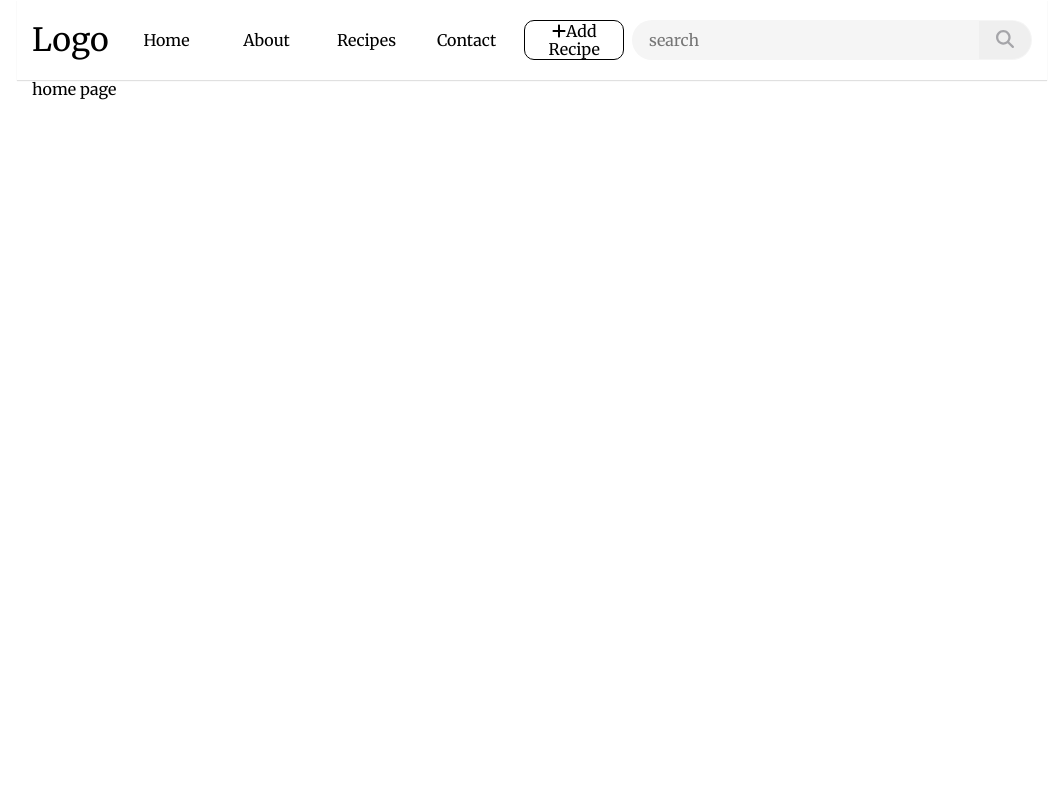
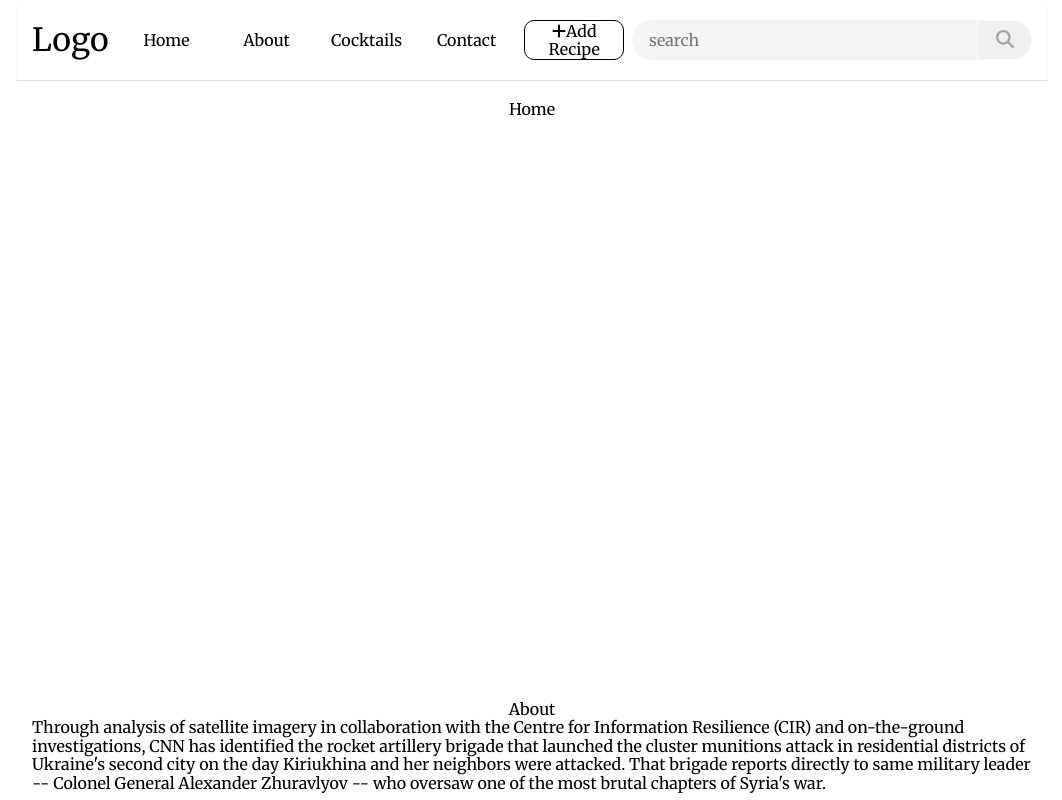
Before and after one commit to Eleyalante/Coctails, a React (Create React App) app in the folder client/: page / in a window 1280 px wide. Shown: the top 800 px of the page, without its empty margins (108-1170 px from the left). Built offline with nearby package versions, Linux system fonts and the light colour scheme; the HTML template or start-up script is replaced by a standard one.

Commit message:
fix nav and content

```diff
--- a/client/src/components/GlobalStyles/GlobalStyles.scss
+++ b/client/src/components/GlobalStyles/GlobalStyles.scss
@@ -17,6 +17,7 @@
 
 html {
   font-size: 62.5%;
+  scroll-behavior: smooth;
 }
 
 body {
--- /dev/null
+++ b/client/src/components/MainLayout/Content/Content.module.scss
@@ -0,0 +1,21 @@
+.wrapper {
+}
+.inner {
+}
+.home-section,
+.about-section,
+.cocktails-section,
+.contact-section {
+  height: 500px;
+}
+.home-header,
+.about-header,
+.cocktails-header,
+.contact-header {
+  display: flex;
+  justify-content: center;
+}
+.about-section,
+.cocktails-section {
+  padding-top: 100px;
+}
--- /dev/null
+++ b/client/src/components/MainLayout/Content/index.js
@@ -0,0 +1,59 @@
+import React from "react";
+import classNames from "classnames/bind";
+import styles from "./Content.module.scss";
+import { FontAwesomeIcon } from "@fortawesome/react-fontawesome";
+import {
+  faLocationDot,
+  faEnvelope,
+  faPhone,
+} from "@fortawesome/free-solid-svg-icons";
+const cx = classNames.bind(styles);
+
+function Content() {
+  return (
+    <div className={cx("wrapper")}>
+      <div className={cx("inner")}>
+        <div id='home' className={cx("home-section")}>
+          <div className={cx("home-header")}>Home</div>
+        </div>
+        <div id='about' className={cx("about-section")}>
+          <div className={cx("about-header")}>About</div>
+          <div className={cx("about-content")}>
+            <p>
+              Through analysis of satellite imagery in collaboration with the
+              Centre for Information Resilience (CIR) and on-the-ground
+              investigations, CNN has identified the rocket artillery brigade
+              that launched the cluster munitions attack in residential
+              districts of Ukraine's second city on the day Kiriukhina and her
+              neighbors were attacked. That brigade reports directly to same
+              military leader -- Colonel General Alexander Zhuravlyov -- who
+              oversaw one of the most brutal chapters of Syria's war.
+            </p>
+          </div>
+        </div>
+        <div id='cocktails' className={cx("cocktails-section")}>
+          <div className={cx("cocktails-header")}>Cocktails</div>
+        </div>
+        <div id='contact' className={cx("contact-section")}>
+          <div className={cx("contact-header")}>Contact</div>
+          <div className={cx("contact-content")}>
+            <p>
+              <FontAwesomeIcon icon={faLocationDot} />
+              London, UK
+            </p>
+            <p>
+              <FontAwesomeIcon icon={faPhone} />
+              Phone: +000 123456789
+            </p>
+            <p>
+              <FontAwesomeIcon icon={faEnvelope} />
+              Email: mail@mail.com
+            </p>
+          </div>
+        </div>
+      </div>
+    </div>
+  );
+}
+
+export default Content;
--- a/client/src/components/MainLayout/Header/Header.module.scss
+++ b/client/src/components/MainLayout/Header/Header.module.scss
@@ -13,12 +13,12 @@
   padding-right: 15px;
   background: rgba(255, 255, 255, 0.8);
 
-  position: sticky;
+  position: fixed;
   top: 0;
   z-index: 999;
 }
 .inner {
-  height: 100%;
+  height: var(--default-layout-header-height);
   width: var(--default-layout-width);
   display: flex;
   align-items: center;
@@ -37,6 +37,7 @@
     border: var(--border-radius);
     &:hover {
       cursor: pointer;
+      font-size: 1.8rem;
       // background-color: #f5f5f5;
       color: var(--primary);
     }
--- a/client/src/components/MainLayout/Header/index.js
+++ b/client/src/components/MainLayout/Header/index.js
@@ -1,3 +1,4 @@
+// import style, classname, icons
 import styles from "./Header.module.scss";
 import classNames from "classnames/bind";
 import { FontAwesomeIcon } from "@fortawesome/react-fontawesome";
@@ -7,6 +8,12 @@ import {
   faPlus,
   faSpinner,
 } from "@fortawesome/free-solid-svg-icons";
+
+//import
+// import { useState } from "react";
+// import { FaSearch } from "react-icons/fa";
+// import { useNavigate } from "react-router-dom";
+
 const cx = classNames.bind(styles);
 
 function Header() {
@@ -19,10 +26,18 @@ function Header() {
           </button>
         </div>
         <div className={cx("nav")}>
-          <button>Home</button>
-          <button>About</button>
-          <button>Recipes</button>
-          <button>Contact</button>
+          <button>
+            <a href='#'>Home</a>
+          </button>
+          <button>
+            <a href='#about'>About</a>
+          </button>
+          <button>
+            <a href='#cocktails'>Cocktails</a>
+          </button>
+          <button>
+            <a href='#contact'>Contact</a>
+          </button>
         </div>
         <div className={cx("add")}>
           <button className={cx("add-btn")}>
--- a/client/src/components/MainLayout/Layout.module.scss
+++ b/client/src/components/MainLayout/Layout.module.scss
@@ -2,13 +2,15 @@
   display: flex;
   flex-direction: column;
   align-items: center;
-  height: 1000px;
+  padding-right: 15px;
+  padding-left: 15px;
+  margin-right: auto;
+  margin-left: auto;
 }
 
 .container {
   width: var(--default-layout-width);
-  display: flex;
 }
 .content {
-  flex: 1;
+  padding: 100px 0;
 }
--- a/client/src/components/MainLayout/index.js
+++ b/client/src/components/MainLayout/index.js
@@ -3,6 +3,7 @@ import styles from "./Layout.module.scss";
 
 import Header from "./Header";
 import Sidebar from "./Sidebar";
+import Content from "./Content";
 
 const cx = classNames.bind(styles);
 
@@ -12,7 +13,10 @@ function MainLayout({ children }) {
       <Header />
       <div className={cx("container")}>
         {/* <Sidebar /> */}
-        <div className={cx("content")}>{children}</div>
+        <div className={cx("content")}>
+          <Content />
+          {/* {children} */}
+        </div>
       </div>
     </div>
   );
```
